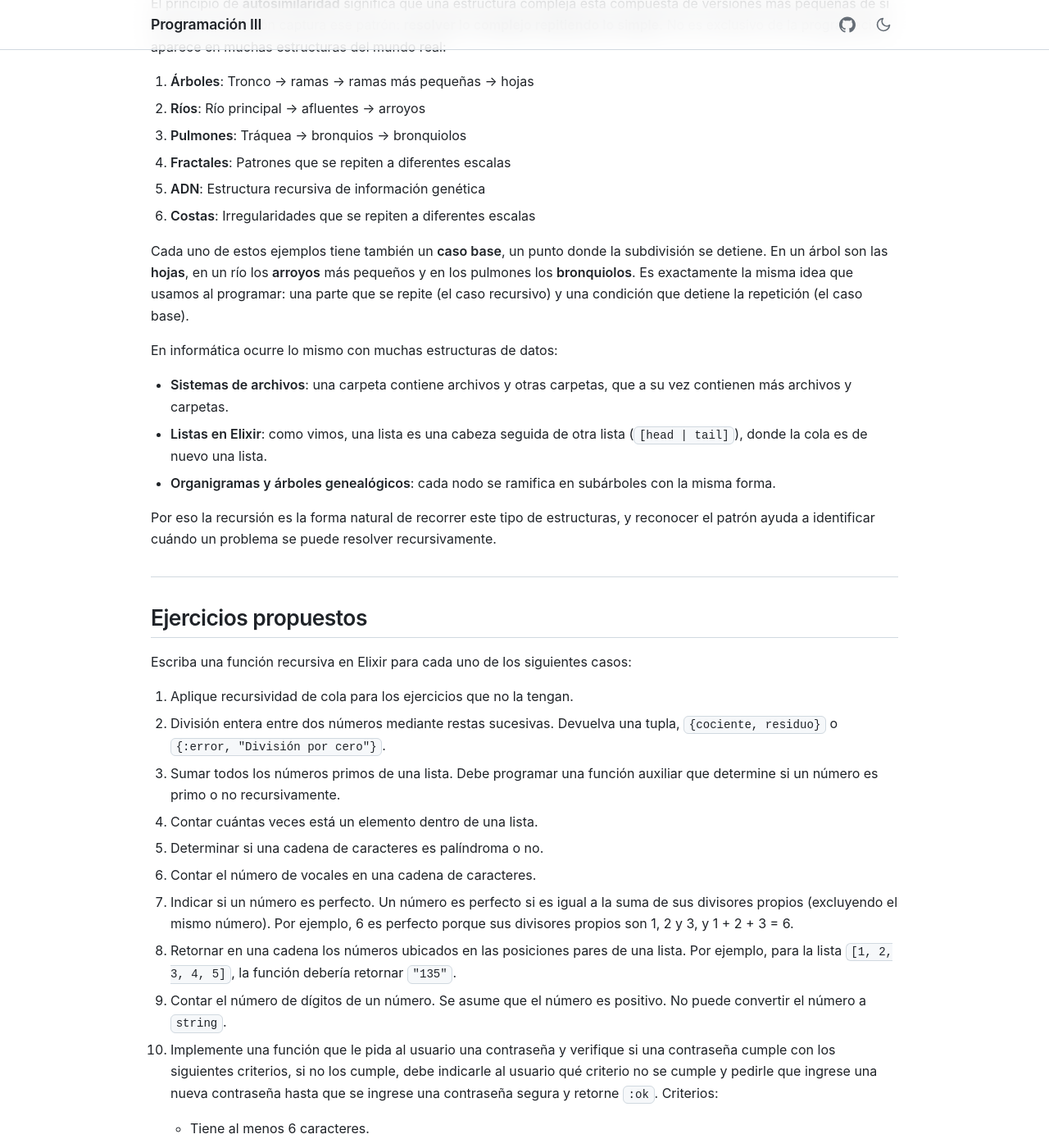
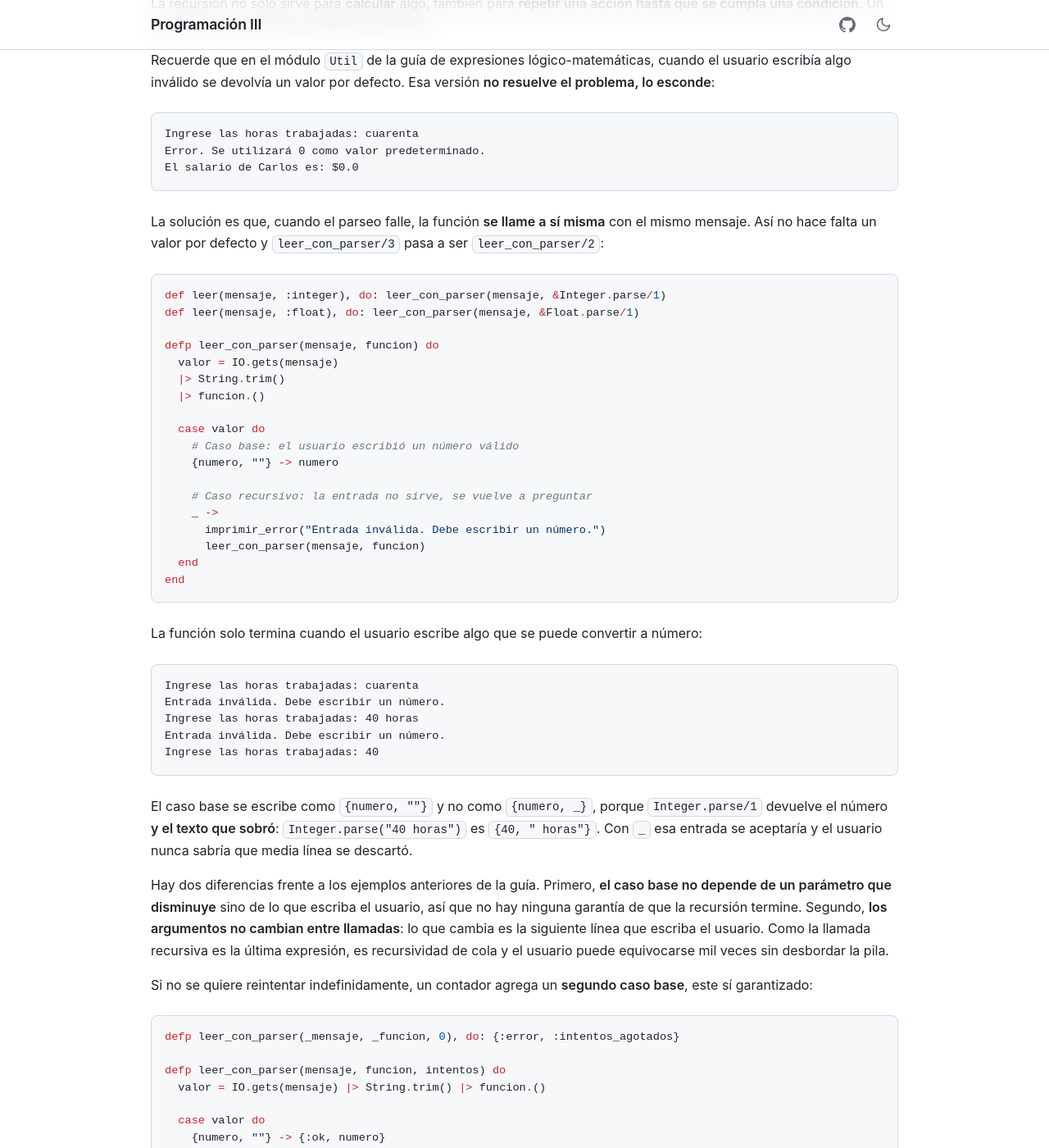
Before and after one commit to caflorezvi/guias-programacion3, a Jekyll site: the page built from docs/08.recursividad.md, in a window 1280 px wide and 1400 px high, scrolled down 19161 px. Shown: the whole window at 82% size. Built offline with Jekyll 4.4.1, drawn with Linux system fonts in a browser that asks for light colours; our own code applies the rules of GitHub Pages for plain Markdown files; some of the changed text lies outside the part shown.

Commit message:
Se corrige la imagen de structs y se agrega un ejemplo más en recursividad

````diff
--- a/docs/08.recursividad.md
+++ b/docs/08.recursividad.md
@@ -791,6 +791,74 @@ Sin el `Enum.reverse/1` del caso base, el resultado sería `[6, 4, 2]`. Puede pa
 
 ---
 
+## Recursividad para validar la entrada del usuario
+
+La recursión no solo sirve para **calcular** algo, también para **repetir una acción hasta que se cumpla una condición**. Un caso típico es la lectura de datos por teclado.
+
+Recuerde que en el módulo `Util` de la guía de expresiones lógico-matemáticas, cuando el usuario escribía algo inválido se devolvía un valor por defecto. Esa versión **no resuelve el problema, lo esconde**:
+
+```
+Ingrese las horas trabajadas: cuarenta
+Error. Se utilizará 0 como valor predeterminado.
+El salario de Carlos es: $0.0
+```
+
+La solución es que, cuando el parseo falle, la función **se llame a sí misma** con el mismo mensaje. Así no hace falta un valor por defecto y `leer_con_parser/3` pasa a ser `leer_con_parser/2`:
+
+```elixir
+def leer(mensaje, :integer), do: leer_con_parser(mensaje, &Integer.parse/1)
+def leer(mensaje, :float), do: leer_con_parser(mensaje, &Float.parse/1)
+
+defp leer_con_parser(mensaje, funcion) do
+  valor = IO.gets(mensaje)
+  |> String.trim()
+  |> funcion.()
+
+  case valor do
+    # Caso base: el usuario escribió un número válido
+    {numero, ""} -> numero
+
+    # Caso recursivo: la entrada no sirve, se vuelve a preguntar
+    _ ->
+      imprimir_error("Entrada inválida. Debe escribir un número.")
+      leer_con_parser(mensaje, funcion)
+  end
+end
+```
+
+La función solo termina cuando el usuario escribe algo que se puede convertir a número:
+
+```
+Ingrese las horas trabajadas: cuarenta
+Entrada inválida. Debe escribir un número.
+Ingrese las horas trabajadas: 40 horas
+Entrada inválida. Debe escribir un número.
+Ingrese las horas trabajadas: 40
+```
+
+El caso base se escribe como `{numero, ""}` y no como `{numero, _}`, porque `Integer.parse/1` devuelve el número **y el texto que sobró**: `Integer.parse("40 horas")` es `{40, " horas"}`. Con `_` esa entrada se aceptaría y el usuario nunca sabría que media línea se descartó.
+
+Hay dos diferencias frente a los ejemplos anteriores de la guía. Primero, **el caso base no depende de un parámetro que disminuye** sino de lo que escriba el usuario, así que no hay ninguna garantía de que la recursión termine. Segundo, **los argumentos no cambian entre llamadas**: lo que cambia es la siguiente línea que escriba el usuario. Como la llamada recursiva es la última expresión, es recursividad de cola y el usuario puede equivocarse mil veces sin desbordar la pila.
+
+Si no se quiere reintentar indefinidamente, un contador agrega un **segundo caso base**, este sí garantizado:
+
+```elixir
+defp leer_con_parser(_mensaje, _funcion, 0), do: {:error, :intentos_agotados}
+
+defp leer_con_parser(mensaje, funcion, intentos) do
+  valor = IO.gets(mensaje) |> String.trim() |> funcion.()
+
+  case valor do
+    {numero, ""} -> {:ok, numero}
+    _ ->
+      imprimir_error("Entrada inválida. Le quedan #{intentos - 1} intentos.")
+      leer_con_parser(mensaje, funcion, intentos - 1) # El contador disminuye
+  end
+end
+```
+
+---
+
 ## Autosimilaridad: la recursión fuera del código
 
 El principio de **autosimilaridad** significa que una estructura compleja está compuesta de versiones más pequeñas de sí misma. La recursión captura ese patrón: **resolver lo complejo repitiendo lo simple**. No es exclusivo de la programación, aparece en muchas estructuras del mundo real:
````
Also changed, not shown: docs/09.structs.md (+2 -0 lines), docs/res/elixir_inmutabilidad_reasignacion.svg.
